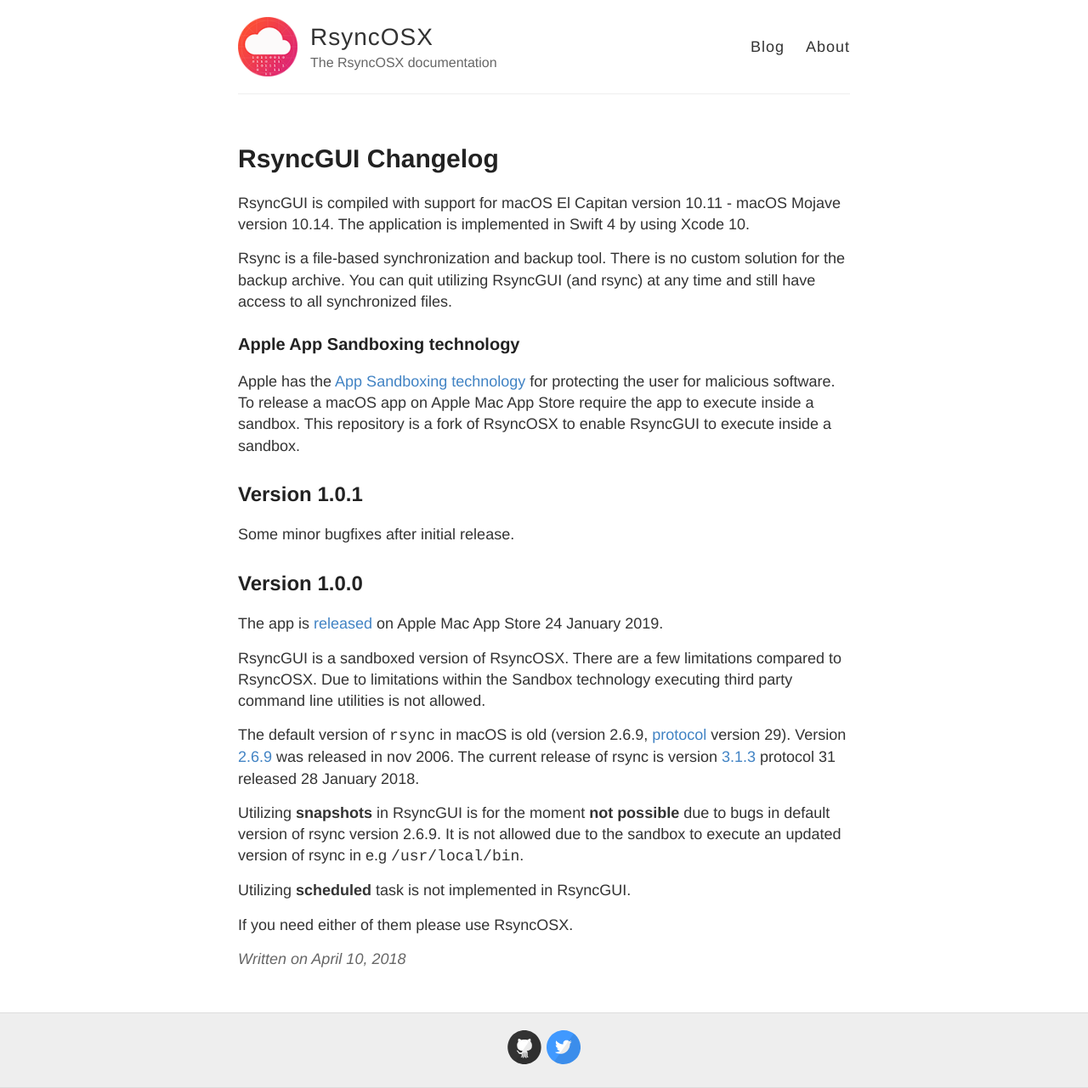
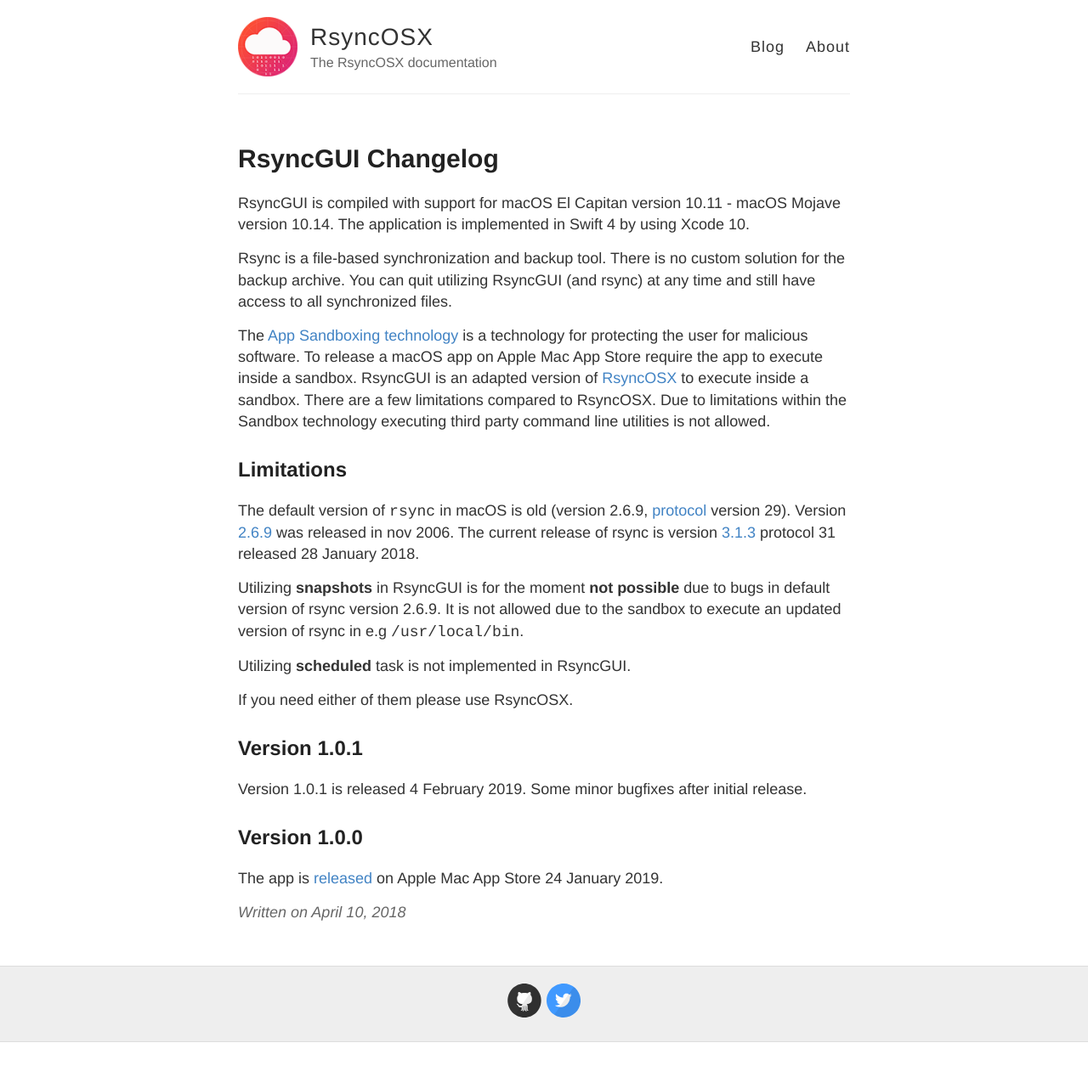
Before and after one commit to d2s/Documentation, a Jekyll site: the page built from _posts/2018-04-10-RsyncGUIChangelog.md, in a window 1280 px wide. Shown: the whole page at 85% size. Built offline with Jekyll 4.4.1, drawn with Linux system fonts in a browser that asks for light colours; after the commit the page ends 1227 px from its top, so only the background shows below that.

Commit message:
Update 2018-04-10-RsyncGUIChangelog.md

```diff
--- a/_posts/2018-04-10-RsyncGUIChangelog.md
+++ b/_posts/2018-04-10-RsyncGUIChangelog.md
@@ -7,19 +7,9 @@ RsyncGUI is compiled with support for macOS El Capitan version 10.11 - macOS Moj
 
 Rsync is a file-based synchronization and backup tool. There is no custom solution for the backup archive. You can quit utilizing RsyncGUI (and rsync) at any time and still have access to all synchronized files.
 
-### Apple App Sandboxing technology
+The [App Sandboxing technology](https://developer.apple.com/app-sandboxing/) is a technology for protecting the user for malicious software. To release a macOS app on Apple Mac App Store require the app to execute inside a sandbox. RsyncGUI is an adapted version of [RsyncOSX](https://github.com/rsyncOSX/RsyncOSX) to execute inside a sandbox. There are a few limitations compared to RsyncOSX. Due to limitations within the Sandbox technology executing third party command line utilities is not allowed.
 
-Apple has the [App Sandboxing technology](https://developer.apple.com/app-sandboxing/) for protecting the user for malicious software. To release a macOS app on Apple Mac App Store require the app to execute inside a sandbox. This repository is a fork of RsyncOSX to enable RsyncGUI to execute inside a sandbox.
-
-## Version 1.0.1
-
-Some minor bugfixes after initial release.
-
-## Version 1.0.0
-
-The app is [released](https://itunes.apple.com/us/app/rsyncgui/id1449707783?l=nb&ls=1&mt=12) on Apple Mac App Store 24 January 2019.
-
-RsyncGUI is a sandboxed version of RsyncOSX. There are a few limitations compared to RsyncOSX. Due to limitations within the Sandbox technology executing third party command line utilities is not allowed.
+## Limitations
 
 The default version of `rsync` in macOS is old (version 2.6.9, [protocol](https://rsync.samba.org/how-rsync-works.html) version 29). Version [2.6.9](https://download.samba.org/pub/rsync/src/rsync-2.6.9-NEWS) was released in nov 2006. The current release of rsync is version [3.1.3](https://download.samba.org/pub/rsync/src/rsync-3.1.3-NEWS) protocol 31 released 28 January 2018.
 
@@ -28,3 +18,11 @@ Utilizing **snapshots** in RsyncGUI is for the moment **not possible** due to bu
 Utilizing **scheduled** task is not implemented in RsyncGUI.
 
 If you need either of them please use RsyncOSX.
+
+## Version 1.0.1
+
+Version 1.0.1 is released 4 February 2019. Some minor bugfixes after initial release.
+
+## Version 1.0.0
+
+The app is [released](https://itunes.apple.com/us/app/rsyncgui/id1449707783?l=nb&ls=1&mt=12) on Apple Mac App Store 24 January 2019.
```
